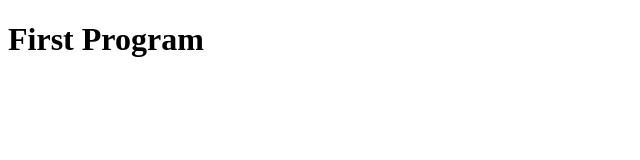
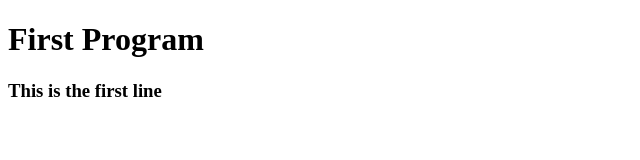
Before and after one commit to KinGsp22/FirstProgram, a plain HTML site: page index.html in a window 1280 px wide. Shown: the whole page, without its empty margins (0-640 px from the left). Drawn offline with Linux system fonts and the light colour scheme.

Commit message:
Update index.html

```diff
--- a/index.html
+++ b/index.html
@@ -7,5 +7,6 @@
 </head>
 <body>
   <h1>First Program</h1>
+  <h3>This is the first line</h3>
 </body>
 </html>
```
